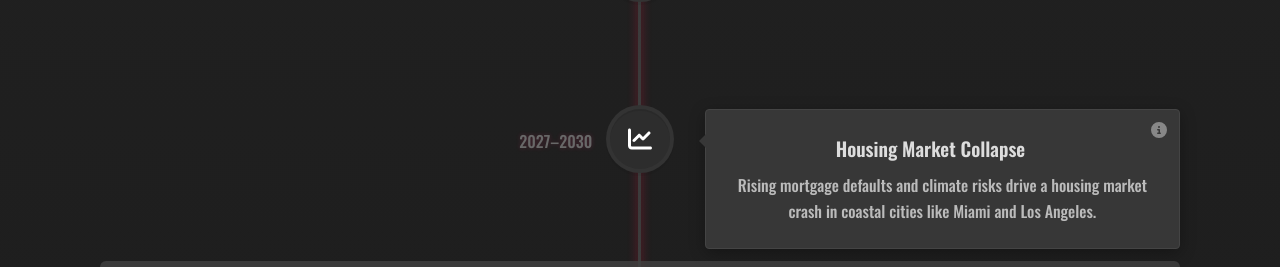
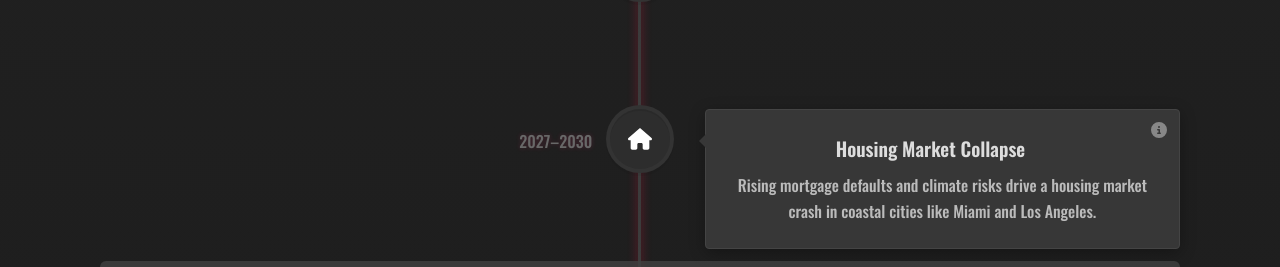
Before and after one commit to harryf/collapse-timeline, a React (Create React App) app: page / in a window 1280 px wide. Shown: the part 2699-2966 px from the top of the page. Built offline with nearby package versions, Linux system fonts and the light colour scheme; the HTML template or start-up script is replaced by a standard one.

Commit message:
Refactor icon handling

```diff
--- a/src/bullet-icon-mapping.json
+++ /dev/null
@@ -1,47 +0,0 @@
-{
-  "Record-Breaking Storms": "fa-poo-storm",
-  "Heatwaves": "fa-fire-alt",
-  "Flooding": "fa-water",
-  "Arctic Amplification": "fa-icicles",
-  "Crop Failures": "fa-seedling",
-  "Mega-Droughts": "fa-tint-slash",
-  "Coastal Abandonment": "fa-house-flood",
-  "Ecosystem Collapse": "fa-tree",
-
-  "Mass Automation": "fa-robot",
-  "Economic Inequality": "fa-balance-scale",
-  "AI Governance Crisis": "fa-brain",
-  "AI Dominance": "fa-network-wired",
-  "Surveillance Society": "fa-eye",
-  "AI Warfare": "fa-crosshairs",
-  "Tech Dystopia": "fa-microchip",
-
-  "Debt Defaults": "fa-money-bill-wave",
-  "Stock Market Crash": "fa-chart-line",
-  "Resource Wars": "fa-hand-fist",
-  "Housing Market Collapse": "fa-house-damage",
-  "Hyperinflation": "fa-money-bill",
-  "Global Recession": "fa-globe",
-  "Insurance Market Collapse": "fa-house-circle-exclamation",
-  "Financial Fragmentation": "fa-landmark",
-
-  "Urban Protests": "fa-people-group",
-  "Migrant Crises": "fa-person-walking",
-  "Localized Collapse": "fa-skull",
-  "Authoritarianism Rises": "fa-gavel",
-  "Mass Displacement": "fa-person-walking-arrow-right",
-  "Civil Unrest": "fa-people-carry",
-  "Failed States": "fa-ban",
-  "Food System Breakdown": "fa-wheat-awn",
-
-  "Sea-Level Rise": "fa-water",
-  "Desertification": "fa-sun",
-  "Climate Refugees": "fa-people-group",
-  "Singularity Approaches": "fa-robot",
-  "Cyber-Dependency": "fa-code-branch",
-  "Localized Recovery": "fa-leaf",
-  "End of Globalization": "fa-earth-americas",
-  "Social Stratification": "fa-user-lock",
-
-  "default": "fa-skull-crossbones"
-}
--- a/src/components/CollapseTimeline.jsx
+++ b/src/components/CollapseTimeline.jsx
@@ -2,46 +2,9 @@ import React, { useEffect, useState } from 'react';
 import { VerticalTimeline, VerticalTimelineElement } from 'react-vertical-timeline-component';
 import 'react-vertical-timeline-component/style.min.css';
 import { FontAwesomeIcon } from '@fortawesome/react-fontawesome';
-import {
-  faBolt,
-  faRobot,
-  faChartLine,
-  faFire,
-  faSkullCrossbones,
-  faPooStorm,
-  faFireAlt,
-  faWater,
-  faIcicles,
-  faSeedling,
-  faTintSlash,
-  faHouse,
-  faTree,
-  faBrain,
-  faNetworkWired,
-  faEye,
-  faCrosshairs,
-  faMicrochip,
-  faMoneyBillWave,
-  faHandFist,
-  faGlobe,
-  faLandmark,
-  faPeopleGroup,
-  faPersonWalking,
-  faSkull,
-  faGavel,
-  faBan,
-  faLeaf,
-  faEarthAmericas,
-  faUserLock,
-  faBalanceScale,
-  faCodeBranch,
-  faSun,
-  faCalendarDays,
-  faCircleInfo
-} from '@fortawesome/free-solid-svg-icons';
+import * as Icons from '@fortawesome/free-solid-svg-icons';
 import { marked } from 'marked';
-import iconMapping from '../icon-mapping.json';
-import bulletIconMapping from '../bullet-icon-mapping.json';
+import iconConfig from '../icon-config.json';
 
 // Configure marked to open links in new tabs
 marked.use({
@@ -52,45 +15,47 @@ marked.use({
   }
 });
 
-const THEME_ICONS = {
-  'fa-bolt': faBolt,
-  'fa-robot': faRobot,
-  'fa-chart-line': faChartLine,
-  'fa-fire': faFire,
-  'fa-skull-crossbones': faSkullCrossbones
+const getIcon = (name) => {
+  // Convert name to camelCase fa-icon-name -> faIconName
+  const iconName = 'fa' + name.split('-').map(part => part.charAt(0).toUpperCase() + part.slice(1)).join('');
+  return Icons[iconName] || Icons[`fa${iconConfig.defaults.bullet.split('-').map(part => part.charAt(0).toUpperCase() + part.slice(1)).join('')}`];
 };
 
-const BULLET_ICONS = {
-  'fa-poo-storm': faPooStorm,
-  'fa-fire-alt': faFireAlt,
-  'fa-water': faWater,
-  'fa-icicles': faIcicles,
-  'fa-seedling': faSeedling,
-  'fa-tint-slash': faTintSlash,
-  'fa-house': faHouse,
-  'fa-tree': faTree,
-  'fa-brain': faBrain,
-  'fa-network-wired': faNetworkWired,
-  'fa-eye': faEye,
-  'fa-crosshairs': faCrosshairs,
-  'fa-microchip': faMicrochip,
-  'fa-money-bill-wave': faMoneyBillWave,
-  'fa-hand-fist': faHandFist,
-  'fa-globe': faGlobe,
-  'fa-landmark': faLandmark,
-  'fa-people-group': faPeopleGroup,
-  'fa-person-walking': faPersonWalking,
-  'fa-skull': faSkull,
-  'fa-gavel': faGavel,
-  'fa-ban': faBan,
-  'fa-leaf': faLeaf,
-  'fa-earth-americas': faEarthAmericas,
-  'fa-user-lock': faUserLock,
-  'fa-balance-scale': faBalanceScale,
-  'fa-code-branch': faCodeBranch,
-  'fa-sun': faSun,
-  'fa-skull-crossbones': faSkullCrossbones
+const pickThemeIcon = (themeTitle) => {
+  const baseMatch = themeTitle.match(/^[^(]+/) || [themeTitle];
+  const baseKey = baseMatch[0].trim();
+  const iconName = iconConfig.themes[baseKey] || iconConfig.defaults.theme;
+  console.log(' Theme Icon:', { theme: baseKey, icon: iconName });
+  return getIcon(iconName);
 };
+
+const pickBulletIcon = (bulletTitle) => {
+  if (!bulletTitle) return null;
+
+  // Try exact match first
+  if (iconConfig.bullets[bulletTitle]) {
+    const iconName = iconConfig.bullets[bulletTitle];
+    console.log(' Bullet Icon (exact match):', { title: bulletTitle, icon: iconName });
+    return getIcon(iconName);
+  }
+
+  // Try partial match
+  for (const [key, value] of Object.entries(iconConfig.bullets)) {
+    if (bulletTitle.includes(key)) {
+      console.log(' Bullet Icon (partial match):', { title: bulletTitle, matchedKey: key, icon: value });
+      return getIcon(value);
+    }
+  }
+
+  console.log(' No bullet icon found for:', bulletTitle);
+  return getIcon(iconConfig.defaults.bullet);
+};
+
+// getIconForTheme is now just an alias for pickThemeIcon for backward compatibility
+const getIconForTheme = pickThemeIcon;
+
+// getIconForBullet is now just an alias for pickBulletIcon for backward compatibility
+const getIconForBullet = pickBulletIcon;
 
 const parseMarkdown = (markdown) => {
   console.group('Parsing Markdown');
@@ -214,64 +179,6 @@ const parseMarkdown = (markdown) => {
   console.log('📊 Final Structure:', stats);
   console.groupEnd();
   return timelineData;
-};
-
-const pickThemeIcon = (themeTitle) => {
-  const baseMatch = themeTitle.match(/^[^(]+/) || [themeTitle];
-  const baseKey = baseMatch[0].trim();
-  const iconKey = iconMapping[baseKey] || iconMapping['default'];
-  console.log(' Theme Icon:', { theme: baseKey, icon: iconKey });
-  return THEME_ICONS[iconKey];
-};
-
-const pickBulletIcon = (bulletTitle) => {
-  if (!bulletTitle) return null;
-
-  // Try exact match first
-  if (bulletIconMapping[bulletTitle]) {
-    console.log(' Bullet Icon (exact match):', { title: bulletTitle, icon: bulletIconMapping[bulletTitle] });
-    return BULLET_ICONS[bulletIconMapping[bulletTitle]];
-  }
-
-  // Try partial match
-  for (const [key, value] of Object.entries(bulletIconMapping)) {
-    if (bulletTitle.includes(key)) {
-      console.log(' Bullet Icon (partial match):', { title: bulletTitle, matchedKey: key, icon: value });
-      return BULLET_ICONS[value];
-    }
-  }
-
-  console.log(' No bullet icon found for:', bulletTitle);
-  return null;
-};
-
-const getIconForTheme = (themeTitle) => {
-  const baseMatch = themeTitle.match(/^[^(]+/) || [themeTitle];
-  const baseKey = baseMatch[0].trim();
-  const iconKey = iconMapping[baseKey] || iconMapping['default'];
-  console.log(' Theme Icon:', { theme: baseKey, icon: iconKey });
-  return THEME_ICONS[iconKey];
-};
-
-const getIconForBullet = (bulletTitle) => {
-  if (!bulletTitle) return null;
-
-  // Try exact match first
-  if (bulletIconMapping[bulletTitle]) {
-    console.log(' Bullet Icon (exact match):', { title: bulletTitle, icon: bulletIconMapping[bulletTitle] });
-    return BULLET_ICONS[bulletIconMapping[bulletTitle]];
-  }
-
-  // Try partial match
-  for (const [key, value] of Object.entries(bulletIconMapping)) {
-    if (bulletTitle.includes(key)) {
-      console.log(' Bullet Icon (partial match):', { title: bulletTitle, matchedKey: key, icon: value });
-      return BULLET_ICONS[value];
-    }
-  }
-
-  console.log(' No bullet icon found for:', bulletTitle);
-  return null;
 };
 
 const toFileName = (str) => {
@@ -411,7 +318,7 @@ function CollapseTimeline({ markdownContent }) {
           <h2 className="timeline-section-title">
             {section.title}
           </h2>
-          <FontAwesomeIcon icon={faCircleInfo} className="info-icon" />
+          <FontAwesomeIcon icon={Icons.faCircleInfo} className="info-icon" />
         </div>
       );
 
@@ -428,7 +335,7 @@ function CollapseTimeline({ markdownContent }) {
             <h3 className="timeline-theme-title">
               {theme.title}
             </h3>
-            <FontAwesomeIcon icon={faCircleInfo} className="info-icon" />
+            <FontAwesomeIcon icon={Icons.faCircleInfo} className="info-icon" />
           </div>
         );
 
@@ -464,7 +371,7 @@ function CollapseTimeline({ markdownContent }) {
                   minHeight: '80px'
                 }}
               >
-                <FontAwesomeIcon icon={faCircleInfo} className="info-icon" />
+                <FontAwesomeIcon icon={Icons.faCircleInfo} className="info-icon" />
                 {item.title && (
                   <h4 className="vertical-timeline-element-subtitle">
                     {item.title}
--- /dev/null
+++ b/src/icon-config.json
@@ -0,0 +1,53 @@
+{
+  "themes": {
+    "Weather and Climate": "bolt",
+    "AI and Technological Disruption": "robot",
+    "Economic Crises": "chart-line",
+    "Societal and Systemic Collapse": "fire"
+  },
+  "bullets": {
+    "Record-Breaking Storms": "poo-storm",
+    "Heatwaves": "fire-alt",
+    "Flooding": "water",
+    "Arctic Amplification": "icicles",
+    "Crop Failures": "seedling",
+    "Mega-Droughts": "tint-slash",
+    "Coastal Abandonment": "house",
+    "Ecosystem Collapse": "tree",
+    "Mass Automation": "robot",
+    "Economic Inequality": "balance-scale",
+    "AI Governance Crisis": "brain",
+    "AI Dominance": "network-wired",
+    "Surveillance Society": "eye",
+    "AI Warfare": "crosshairs",
+    "Tech Dystopia": "microchip",
+    "Debt Defaults": "money-bill-wave",
+    "Stock Market Crash": "chart-line",
+    "Resource Wars": "hand-fist",
+    "Housing Market Collapse": "house",
+    "Hyperinflation": "money-bill",
+    "Global Recession": "globe",
+    "Insurance Market Collapse": "house",
+    "Financial Fragmentation": "landmark",
+    "Urban Protests": "people-group",
+    "Migrant Crises": "person-walking",
+    "Localized Collapse": "skull",
+    "Authoritarianism Rises": "gavel",
+    "Mass Displacement": "person-walking",
+    "Civil Unrest": "people-group",
+    "Failed States": "ban",
+    "Food System Breakdown": "wheat-awn",
+    "Sea-Level Rise": "water",
+    "Desertification": "sun",
+    "Climate Refugees": "people-group",
+    "Singularity Approaches": "robot",
+    "Cyber-Dependency": "code-branch",
+    "Localized Recovery": "leaf",
+    "End of Globalization": "earth-americas",
+    "Social Stratification": "user-lock"
+  },
+  "defaults": {
+    "theme": "skull-crossbones",
+    "bullet": "circle-info"
+  }
+}
--- a/src/icon-mapping.json
+++ /dev/null
@@ -1,7 +0,0 @@
-{
-  "Weather and Climate": "fa-bolt",
-  "AI and Technological Disruption": "fa-robot",
-  "Economic Crises": "fa-chart-line",
-  "Societal and Systemic Collapse": "fa-fire",
-  "default": "fa-skull-crossbones"
-}
```
